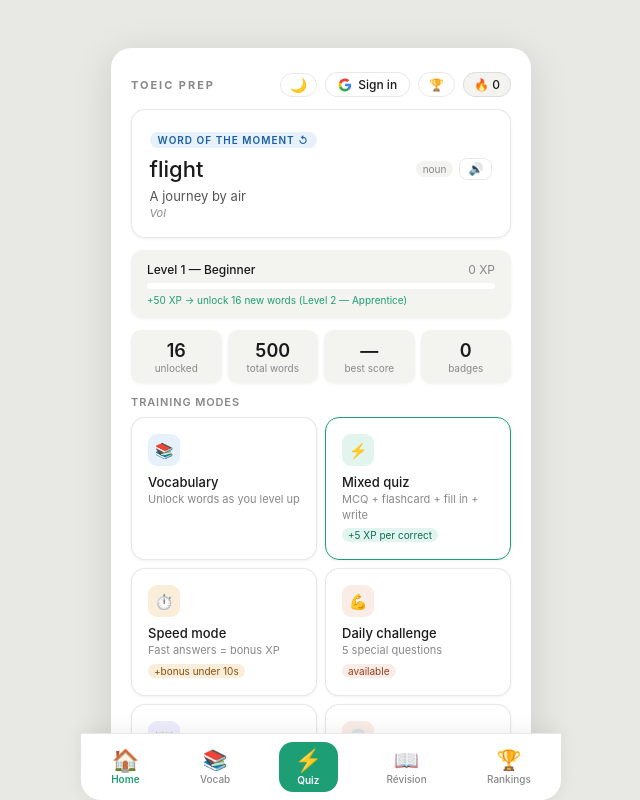
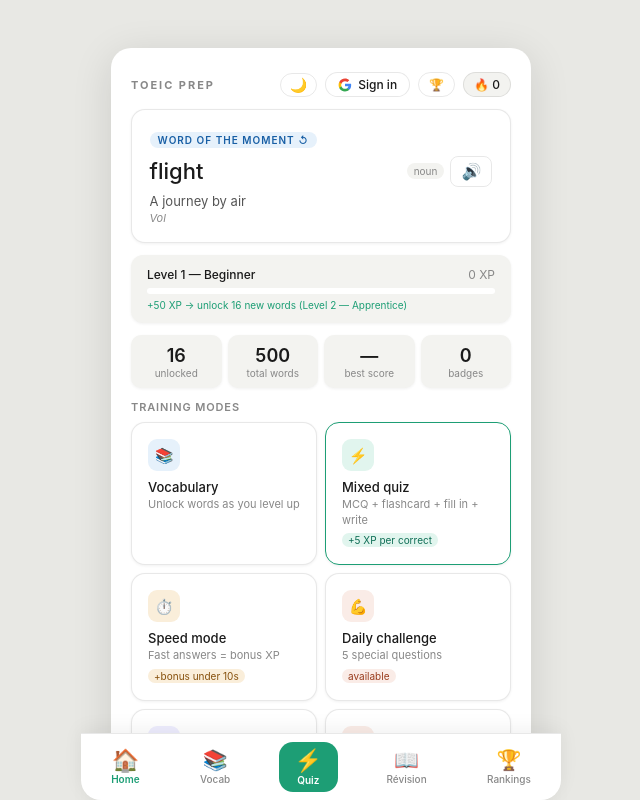
Before and after one commit to matluz20/Toiec_prep, a React (Create React App) app: page / in a window 1280 px wide. Both pictures are taken after a click on the button "Commencer gratuitement →". Shown: the top 800 px of the page, without its empty margins (319-959 px from the left). Built offline with nearby package versions, Linux system fonts and the light colour scheme.

Commit message:
increase audio button size

```diff
--- a/src/App.css
+++ b/src/App.css
@@ -88,7 +88,7 @@
 .wod-word { font-size: 22px; font-weight: 500; color: var(--text); }
 .wod-actions { display: flex; align-items: center; gap: 6px; }
 .wod-type { font-size: 10px; color: var(--text-muted); background: var(--bg-secondary); padding: 2px 7px; border-radius: 20px; }
-.spk { background: none; border: 0.5px solid var(--border); border-radius: 8px; padding: 3px 8px; cursor: pointer; font-size: 12px; color: var(--text-muted); transition: border-color .15s, color .15s; }
+.spk { background: none; border: 0.5px solid var(--border); border-radius: 8px; padding: 5px 10px; cursor: pointer; font-size: 16px; color: var(--text-muted); transition: border-color .15s, color .15s; }
 .spk:hover { border-color: var(--green); color: var(--green); }
 .wod-def { font-size: 13px; color: var(--text-secondary); margin-top: 6px; }
 .wod-dfr { font-size: 11px; color: var(--text-muted); font-style: italic; margin-top: 2px; }
@@ -169,7 +169,7 @@
 .vi-left { display: flex; align-items: center; gap: 8px; flex: 1; }
 .vi-word { font-size: 15px; font-weight: 500; color: var(--text); }
 .vi-type { font-size: 10px; color: var(--text-muted); background: var(--bg-secondary); padding: 2px 7px; border-radius: 20px; }
-.vi-spk { background: none; border: 0.5px solid var(--border); border-radius: 8px; padding: 3px 7px; cursor: pointer; font-size: 11px; color: var(--text-muted); transition: border-color .15s, color .15s; }
+.vi-spk { background: none; border: 0.5px solid var(--border); border-radius: 8px; padding: 5px 9px; cursor: pointer; font-size: 15px; color: var(--text-muted); transition: border-color .15s, color .15s; }
 .vi-spk:hover { border-color: var(--green); color: var(--green); }
 .vi-def { font-size: 12px; color: var(--text-secondary); margin-top: 4px; }
 .vi-dfr { font-size: 11px; color: var(--text-muted); font-style: italic; margin-top: 2px; }
```
